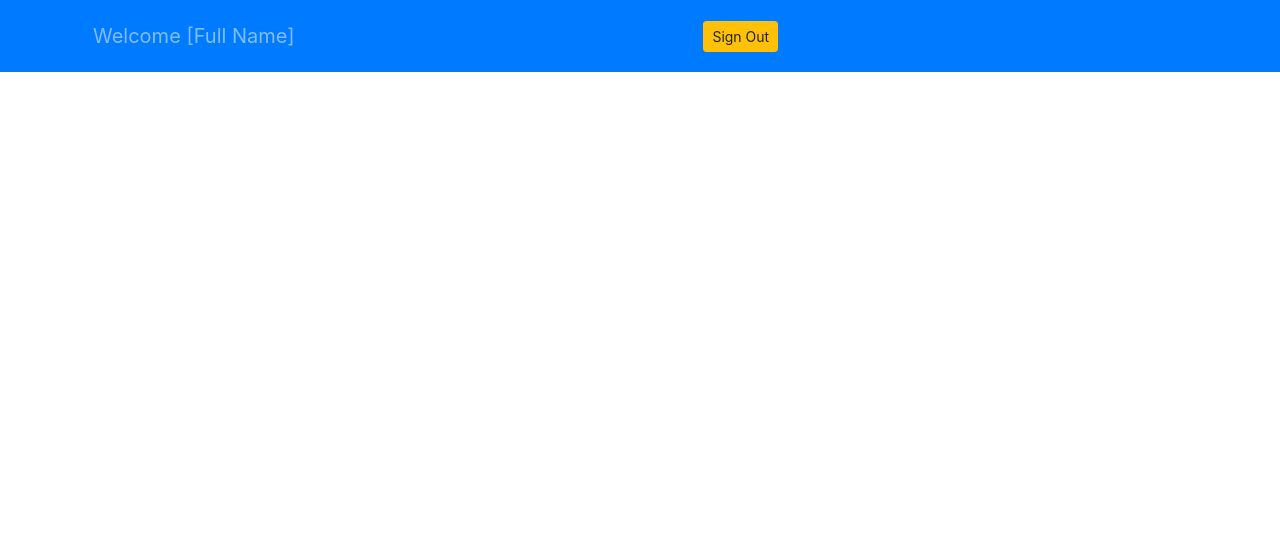
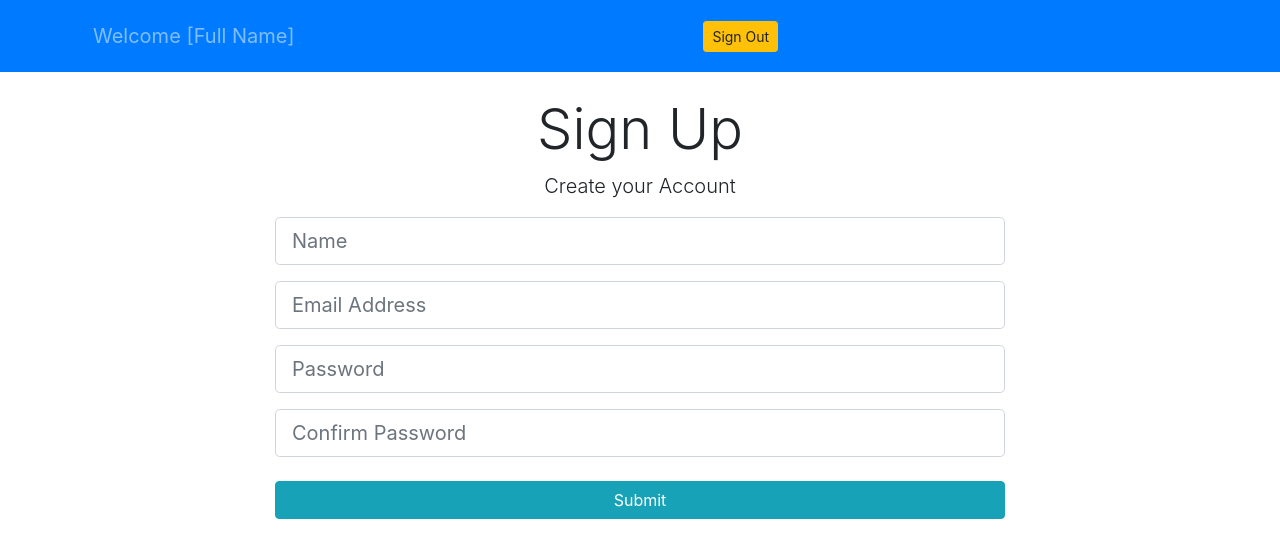
Before and after one commit to msameh-93/FSM_React, a React (Create React App) app: page /signup in a window 1280 px wide. Shown: the top 558 px of the page. Built offline with nearby package versions, Linux system fonts and the light colour scheme.

Commit message:
Landing page + signin + signup

```diff
--- a/src/App.js
+++ b/src/App.js
@@ -9,7 +9,9 @@ import "bootstrap/dist/css/bootstrap.min.css";
 import Header from "./components/layout/Header";
 import Dashboard from "./components/Dashboard";
 import File from "./components/File";
-import LandingPage from "./components/LandingPage";
+import LandingPage from "./components/layout/LandingPage";
+import Signin from "./components/layout/Signin";
+import Signup from "./components/layout/Signup";
 /*******************************/
 class App extends Component {
   render() {
@@ -19,6 +21,9 @@ class App extends Component {
           <div className="App">
             <Header />
             <Route path="/" component={LandingPage} exact={true} />
+            <Route path="/signin" component={Signin} exact={true} />
+            <Route path="/signup" component={Signup} exact={true} />
+
             <Route path="/dashboard" component={Dashboard} exact={true}/>
             <Route path="/addFile" component={File} exact={true} />
           </div>
--- /dev/null
+++ b/src/components/layout/LandingPage.js
@@ -0,0 +1,35 @@
+import React, {Component} from "react";
+import {connect} from "react-redux";
+import {Link} from "react-router-dom";
+
+class LandingPage extends Component {
+    render() {
+        return (
+            <div className="landing">
+                <div className="light-overlay landing-inner text-dark">
+                    <div className="container">
+                        <div className="row">
+                            <div className="col-md-12 text-center">
+                                <h1 className="display-3 mb-4">File Management System</h1>
+                                <p className="lead">
+                                    Please log in to start managing your files!
+                                </p>
+                                <hr />
+                                <Link to="/signup" className="btn btn-lg btn-primary mr-2">
+                                    Sign Up
+                                </Link>
+                                <Link to="/signin" className="btn btn-lg btn-secondary mr-2">
+                                    Login
+                                </Link>
+                            </div>
+                        </div>
+                    </div>
+                </div>
+            </div>
+        );
+    }
+}
+
+const ConnectedLandingPage= connect(null, null)(LandingPage);
+
+export default ConnectedLandingPage;
--- /dev/null
+++ b/src/components/layout/Signin.js
@@ -0,0 +1,65 @@
+import React, {Component} from "react";
+import {connect} from "react-redux";
+import classnames from "classnames";
+
+class Signin extends Component {
+    constructor(props) {
+        super(props);
+        this.state= {
+            errors: {}
+        }
+    }
+    render() {
+        const {errors}= this.state;
+        return (
+            <div className="login">
+                <div className="container">
+                    <div className="row">
+                        <div className="col-md-8 m-auto">
+                            <h1 className="display-4 text-center">Log In</h1>
+                            <form onSubmit={this.onSubmit}>
+                                <div className="form-group">
+                                    <input
+                                        type="email"
+                                        className={classnames("form-control form-control-lg", {
+                                            "is-invalid": errors.username
+                                        })}
+                                        placeholder="Email Address"
+                                        name="username"
+                                        value={this.state.username}
+                                        onChange={this.onChange} />
+                                        {errors.username && (
+                                            <div className="invalid-feedback">
+                                              {errors.username}
+                                            </div>
+                                          )}
+                                </div>
+                                <div className="form-group">
+                                    <input
+                                        type="password"
+                                        className={classnames("form-control form-control-lg", {
+                                            "is-invalid": errors.password
+                                        })}
+                                        placeholder="Password"
+                                        name="password"
+                                        value={this.state.password}
+                                        onChange={this.onChange} />
+                                        {errors.password && (
+                                            <div className="invalid-feedback">
+                                              {errors.password}
+                                            </div>
+                                          )}
+                                </div>
+                                <input type="submit" className="btn btn-info btn-block mt-4" />
+                            </form>
+                        </div>
+                    </div>
+                </div>
+            </div>
+        );
+    }
+}
+
+const ConnectedSignin= connect(null, null)(Signin);
+
+export default ConnectedSignin;
--- /dev/null
+++ b/src/components/layout/Signup.js
@@ -0,0 +1,100 @@
+import React, {Component} from "react";
+import {connect} from "react-redux";
+import classnames from "classnames";
+
+class Signup extends Component {
+    constructor(props) {
+        super(props);
+        this.state= {
+            errors: {}
+        }
+    }
+    render() {
+        const { errors }= this.state;
+        return (
+            <div className="register">
+                <div className="container">
+                    <div className="row">
+                        <div className="col-md-8 m-auto">
+                            <h1 className="display-4 text-center">Sign Up</h1>
+                            <p className="lead text-center">Create your Account</p>
+                            <form onSubmit={this.onSubmit}>
+                                <div className="form-group">
+                                    <input
+                                        type="text"
+                                        className={classnames("form-control form-control-lg", {
+                                            "is-invalid": errors.fullName
+                                        })}
+                                        placeholder="Name"
+                                        name="fullName"
+                                        required
+                                        value={this.state.fullName}
+                                        onChange={this.onChange} />
+                                        {errors.fullName && (
+                                            <div className="invalid-feedback">
+                                              {errors.fullName}
+                                            </div>
+                                          )}
+                                </div>
+                                <div className="form-group">
+                                    <input
+                                        type="email"
+                                        className={classnames("form-control form-control-lg", {
+                                            "is-invalid": errors.username
+                                        })}
+                                        placeholder="Email Address"
+                                        name="username"
+                                        value={this.state.username}
+                                        onChange={this.onChange} />
+                                        {errors.username && (
+                                            <div className="invalid-feedback">
+                                              {errors.username}
+                                            </div>
+                                          )}
+
+                                </div>
+                                <div className="form-group">
+                                    <input
+                                        type="password"
+                                        className={classnames("form-control form-control-lg", {
+                                            "is-invalid": errors.password
+                                        })}
+                                        placeholder="Password"
+                                        name="password"
+                                        value={this.state.password}
+                                        onChange={this.onChange} />
+                                        {errors.password && (
+                                            <div className="invalid-feedback">
+                                              {errors.password}
+                                            </div>
+                                          )}
+                                </div>
+                                <div className="form-group">
+                                    <input
+                                        type="password"
+                                        className={classnames("form-control form-control-lg", {
+                                            "is-invalid": errors.confirmPassword
+                                        })}
+                                        placeholder="Confirm Password"
+                                        name="confirmPassword"
+                                        value={this.state.confirmPassword}
+                                        onChange={this.onChange} />
+                                        {errors.confirmPassword && (
+                                            <div className="invalid-feedback">
+                                              {errors.confirmPassword}
+                                            </div>
+                                          )}
+                                </div>
+                                <input type="submit" className="btn btn-info btn-block mt-4" />
+                            </form>
+                        </div>
+                    </div>
+                </div>
+            </div>
+        )
+    }
+}
+
+const ConnectedSignup= connect(null, null)(Signup);
+
+export default ConnectedSignup;
```
